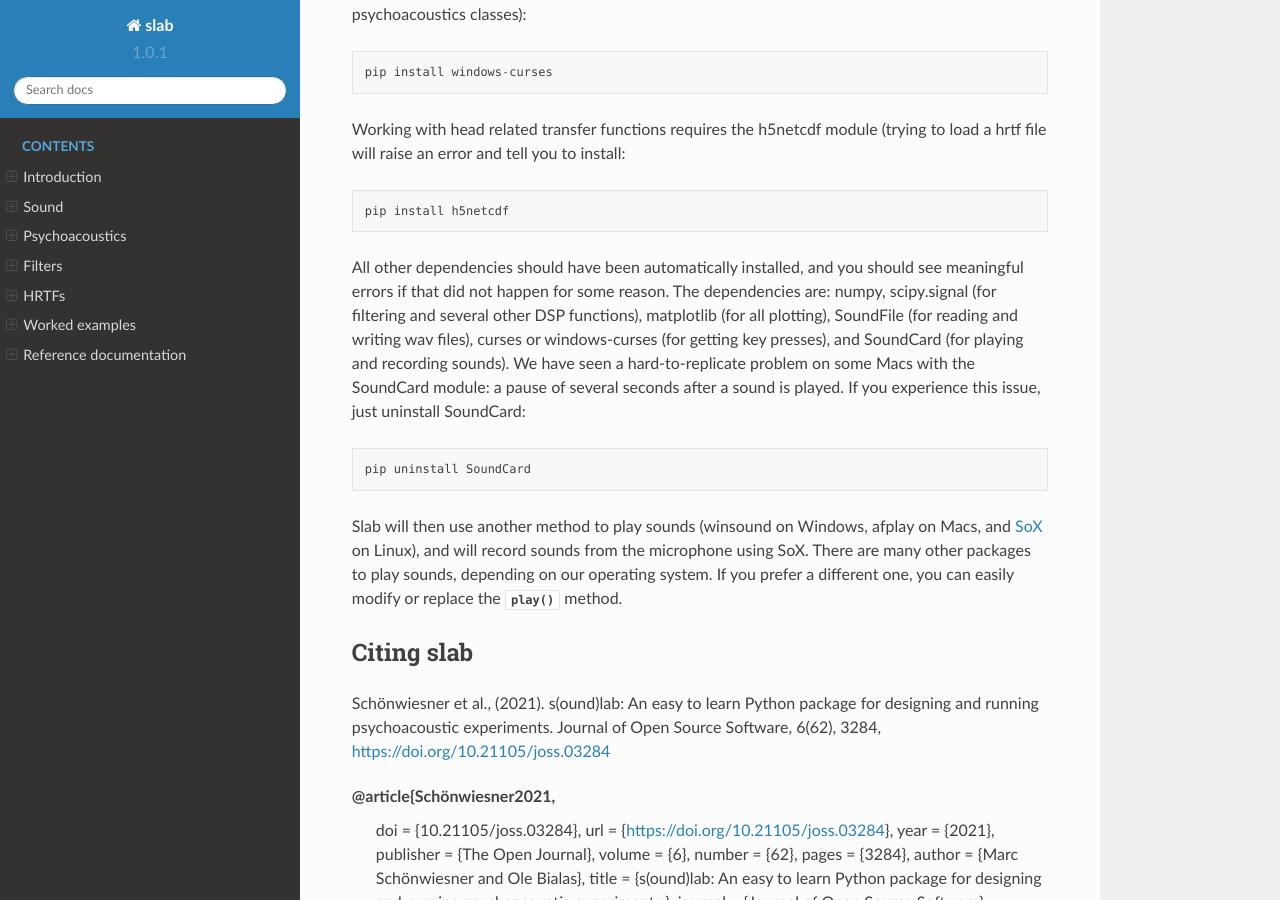
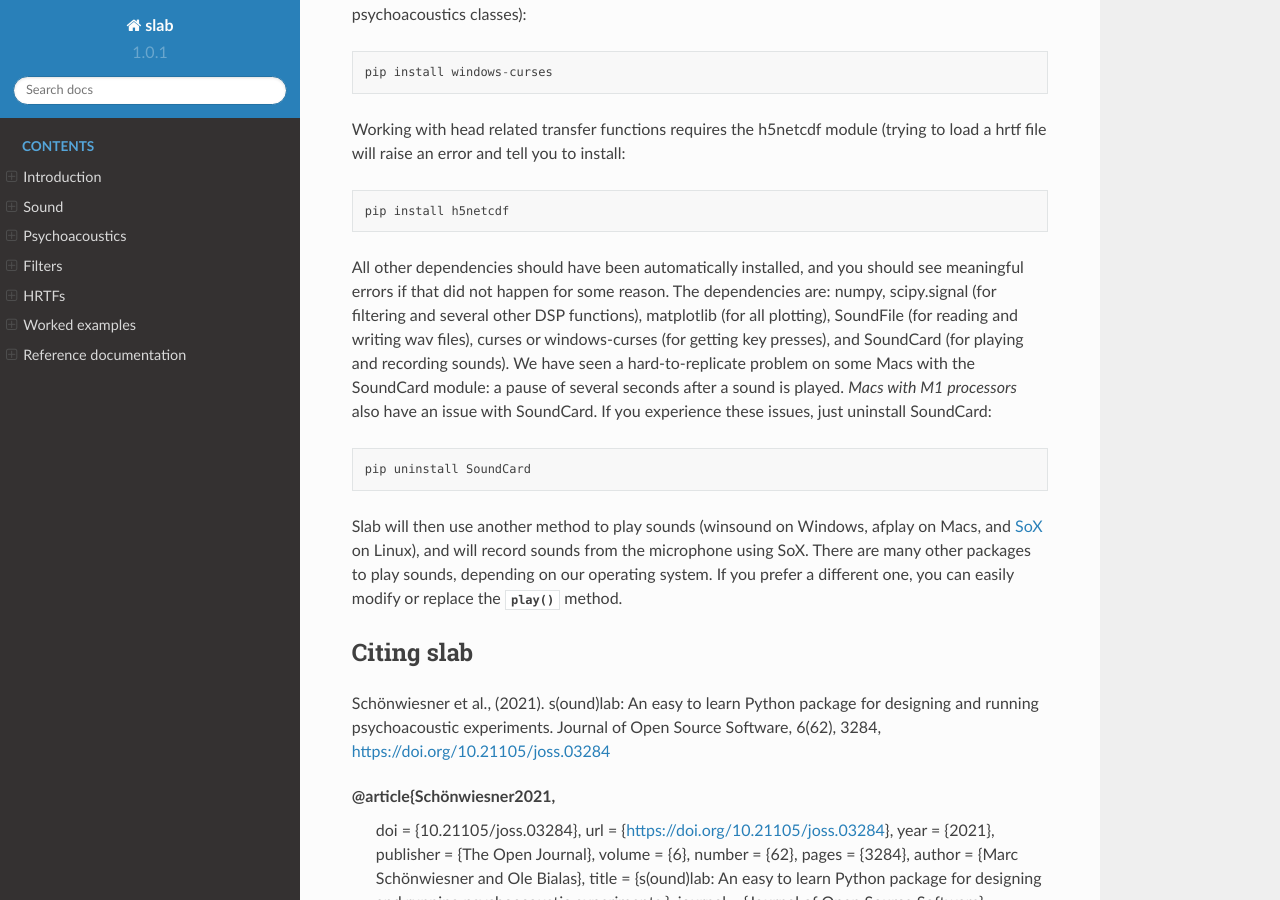
Before and after one commit to DrMarc/slab, a Sphinx documentation site: the page built from docs/index.rst, in a window 1280 px wide and 900 px high, scrolled down 1483 px. Built offline with Sphinx 7.4.7 and the Read the Docs theme 2.0.0, drawn with Linux system fonts in a browser that asks for light colours.

Commit message:
installation info for Macs with M1 processors

```diff
--- a/docs/index.rst
+++ b/docs/index.rst
@@ -49,7 +49,7 @@
 
     pip install h5netcdf
 
-All other dependencies should have been automatically installed, and you should see meaningful errors if that did not happen for some reason. The dependencies are: numpy, scipy.signal (for filtering and several other DSP functions), matplotlib (for all plotting), SoundFile (for reading and writing wav files), curses or windows-curses (for getting key presses), and SoundCard (for playing and recording sounds). We have seen a hard-to-replicate problem on some Macs with the SoundCard module: a pause of several seconds after a sound is played. If you experience this issue, just uninstall SoundCard::
+All other dependencies should have been automatically installed, and you should see meaningful errors if that did not happen for some reason. The dependencies are: numpy, scipy.signal (for filtering and several other DSP functions), matplotlib (for all plotting), SoundFile (for reading and writing wav files), curses or windows-curses (for getting key presses), and SoundCard (for playing and recording sounds). We have seen a hard-to-replicate problem on some Macs with the SoundCard module: a pause of several seconds after a sound is played. *Macs with M1 processors* also have an issue with SoundCard. If you experience these issues, just uninstall SoundCard::
 
     pip uninstall SoundCard
 
```
Also changed, not shown: README.md (+6 -0 lines).
